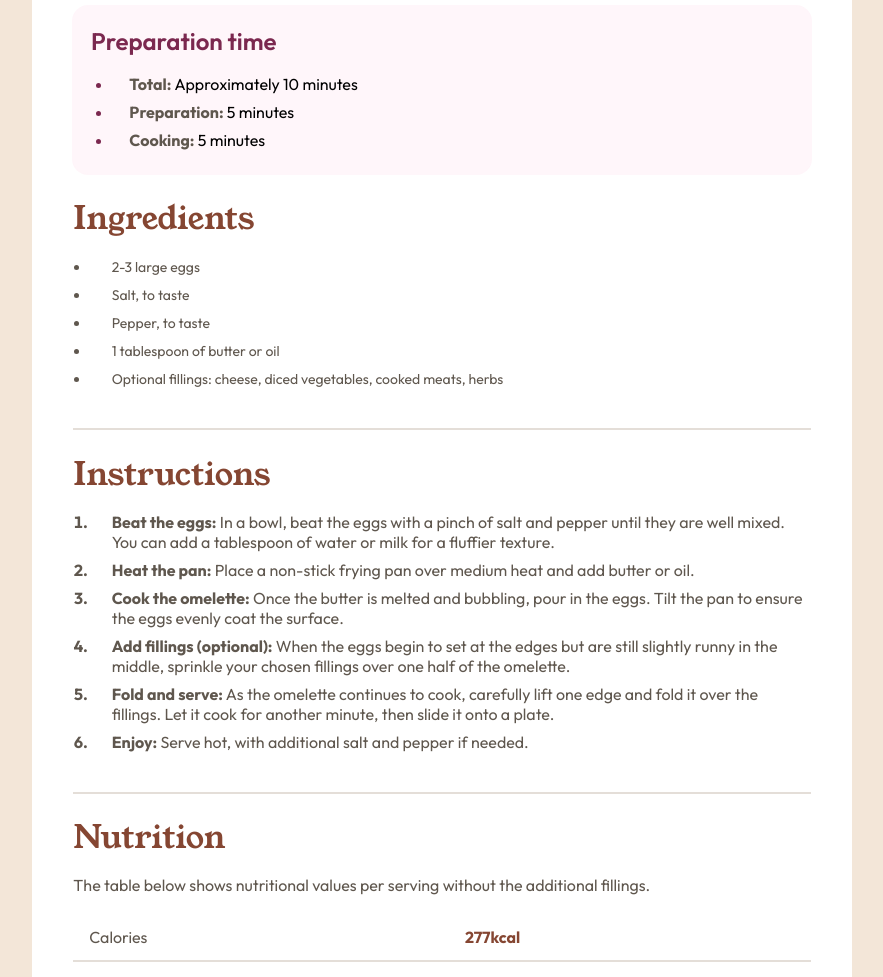
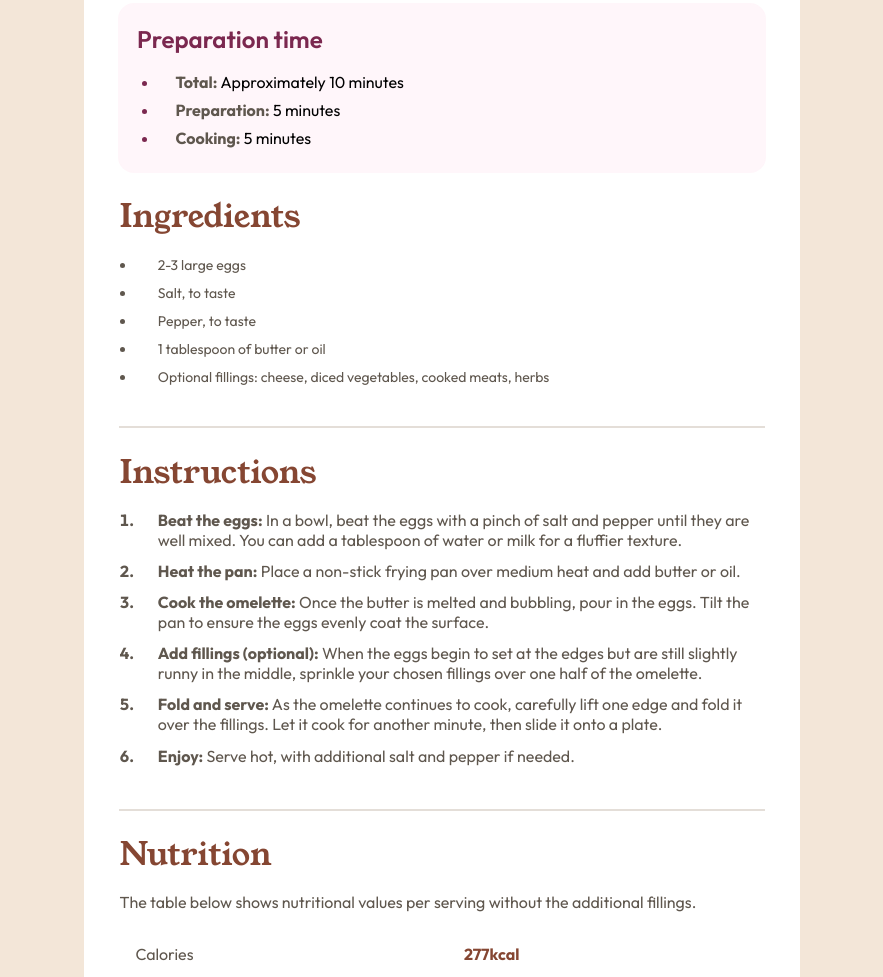
Before and after one commit to mefepolat/recipe-page-frontend, a plain HTML site: page index.html in a window 1280 px wide. Shown: the part 529-1506 px from the top of the page, without its empty margins (198-1081 px from the left). Drawn offline with Linux system fonts and the light colour scheme.

Commit message:
minor edits

```diff
--- a/styles.css
+++ b/styles.css
@@ -8,11 +8,11 @@ html{
 }
 
 body {
-    margin-top: 0;
-    width: 80vw;
+
+    width: 70vw;
     box-sizing: border-box;
     min-height: 100vh;
-    margin: 0 auto;
+    margin: 1rem auto;
   }
 h1 {
   font-family: Young Serif, sans-serif;
@@ -45,6 +45,7 @@ p {
   width: 80%;
   margin: 0 auto;
   background-color: hsl(0, 0%, 100%);
+  border-radius: 1rem;
 }
 
 .image-container {
@@ -70,6 +71,7 @@ p {
 }
 
 .recipe-title {
+    padding-top: 1.5rem;
   align-self: flex-start;
 }
 
@@ -174,7 +176,7 @@ p {
     margin: 0 auto;
     margin-left: 0;
     font-family: Outfit, sans-serif;
-    padding-bottom: 0.5rem;
+    padding-bottom: 0.7rem;
     padding-left: 1.3rem;
     color:hsl(30, 10%, 34%);
 }
```
